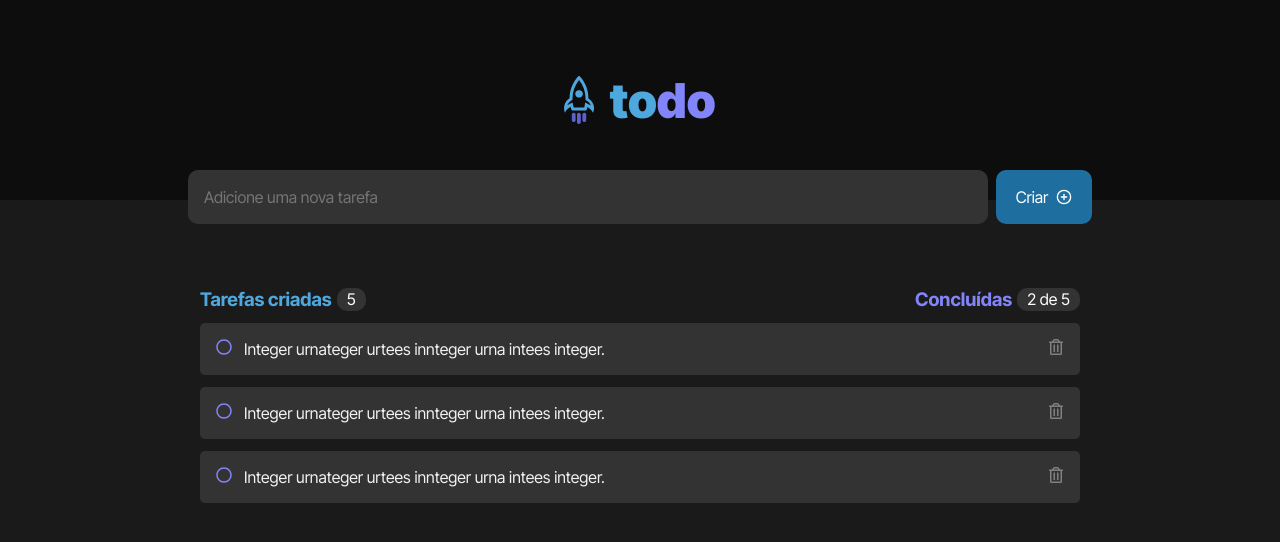
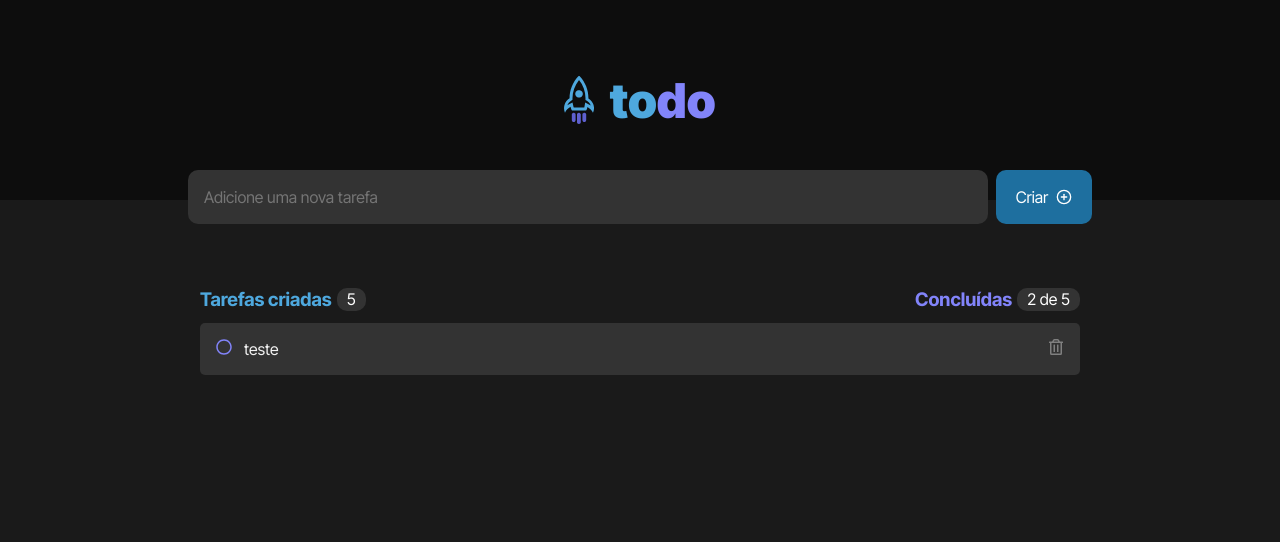
Before and after one commit to ColellaDev/ToDo-List, a React (Vite) app: page / in a window 1280 px wide. Shown: the top 542 px of the page. Built offline with nearby package versions, Linux system fonts and the light colour scheme.

Commit message:
Defining tipo content com TypeScript

```diff
--- a/src/components/ListaTarefas.tsx
+++ b/src/components/ListaTarefas.tsx
@@ -17,9 +17,8 @@ export function ListaTarefas() {
             </div>
 
             <div className={styles.tarefas}>
-            <Tarefa/>
-            <Tarefa/>
-            <Tarefa/>
+            <Tarefa content="teste"/>
+
             </div>
 
 
--- a/src/components/Tarefa.module.css
+++ b/src/components/Tarefa.module.css
@@ -1,6 +1,5 @@
 .tarefa {
     display: flex;
-
     background: var(--gray-400);
     padding: 16px;
     border-radius: 5px;
--- a/src/components/Tarefa.tsx
+++ b/src/components/Tarefa.tsx
@@ -3,7 +3,11 @@ import { FaRegTrashAlt } from "react-icons/fa";
 import { FaRegCircle } from "react-icons/fa";
 import { FaCheckCircle } from "react-icons/fa";
 
-export function Tarefa() {
+interface TarefaProps {
+    content: string;
+}
+
+export function Tarefa({content}:TarefaProps) {
     return (
         <div className={styles.tarefa}>
 
@@ -11,7 +15,7 @@ export function Tarefa() {
                 <FaRegCircle/>
             </button>
 
-           <p>Integer urnateger urtees innteger urna intees integer.</p>
+           <p>{content}</p>
 
            <button className={styles.deletarTarefa} title="Deletar tarefa">
                 <FaRegTrashAlt />
```
